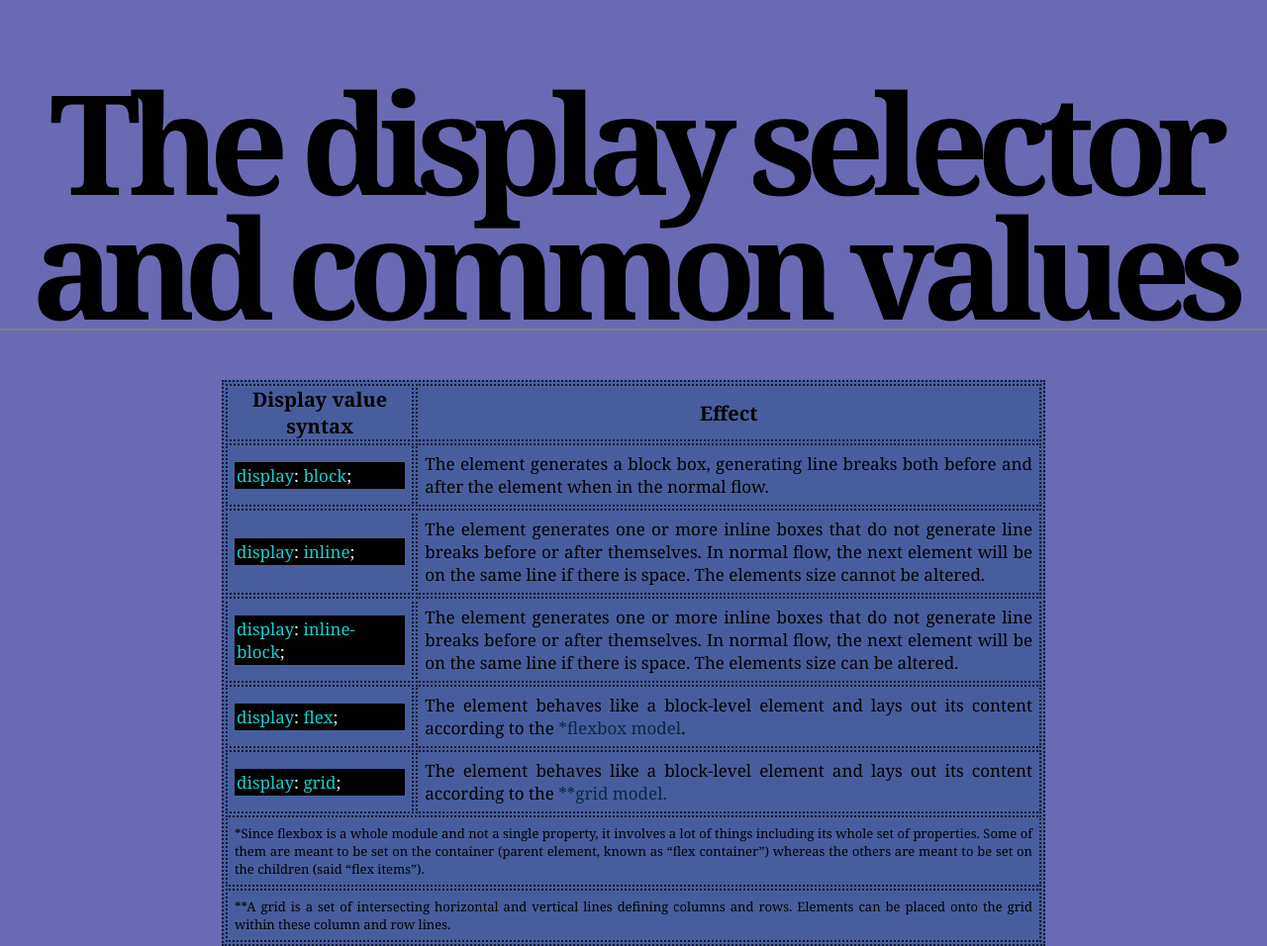
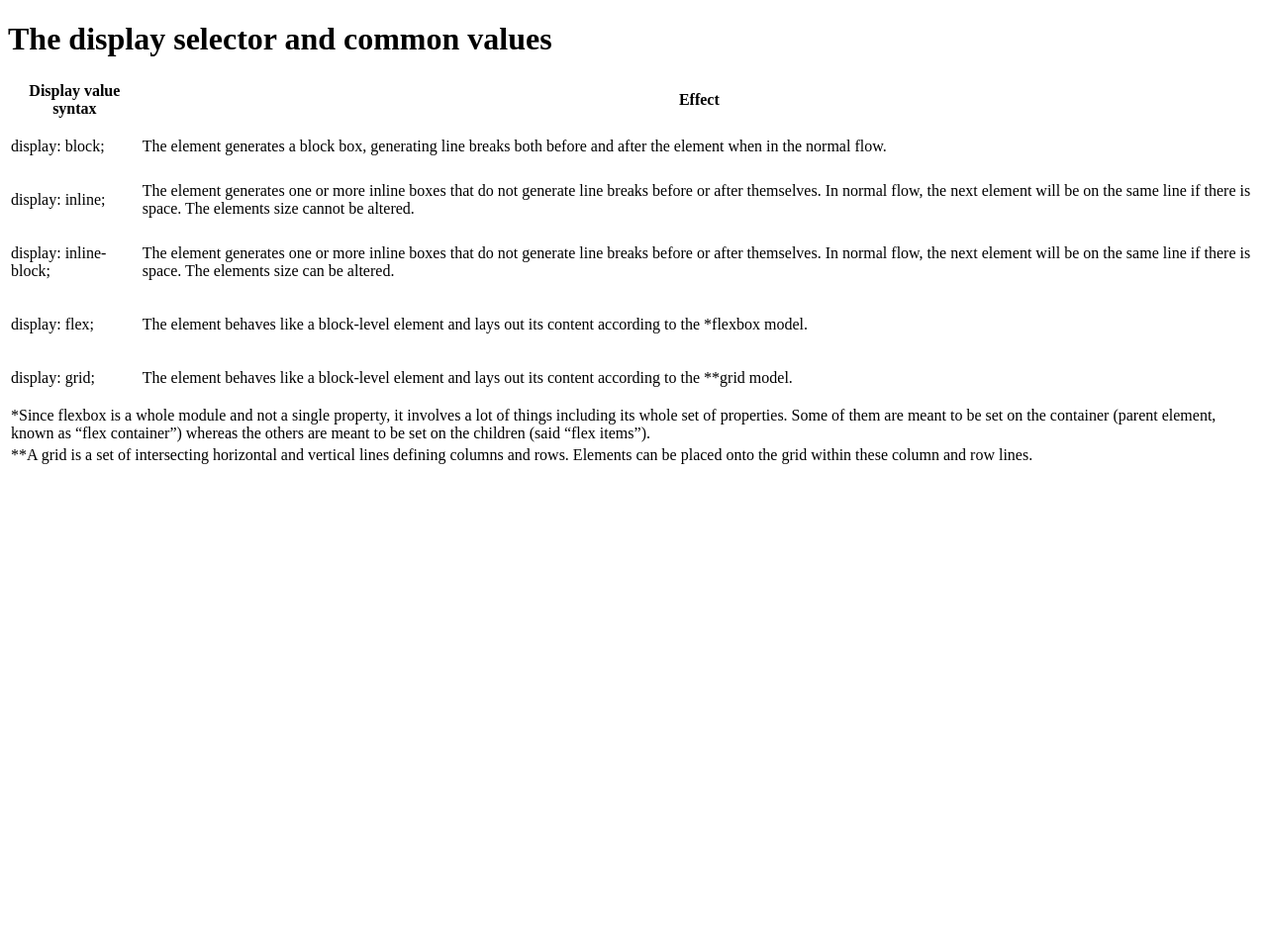
Before and after one commit to sitsae/sitsae.github.io, a plain HTML site: page cheatsheet/index.html in a window 1280 px wide. Shown: the whole page at 99% size. After the commit the page ends 800 px from the top, so only its background shows below. Drawn offline with Linux system fonts and the light colour scheme.

Commit message:
Update style.css
navbar and other changes

```diff
--- a/cheatsheet/style.css
+++ b/cheatsheet/style.css
@@ -1,81 +1,68 @@
-html * {
-    font-family: Georgia, serif;
-    padding: 0;
-    margin: 0 auto;
-    box-sizing: border-box;
-    position: relative;
+<!DOCTYPE html>
 
-}
+<head>
+    <link rel="stylesheet" href="style.css">
+</head>
 
-body {
-    background-color: rgba(44, 44, 149, 0.705);
-}
-header {
-    text-align: center;
-    margin-top: 80px;
-    border-bottom: 2px double gray;
-    line-height: 0.9;
-    font-size: 70px;
+<html>
 
+    <header>
+        <h1> The display selector and common values</h1>
+    </header>
 
-}
+    <body>
 
-h1 {
-    letter-spacing: -0.084em;
-}
+        <nav>
+            <h2 class="pages">Selectors <span id="bracket"> &#123</span></h2>
 
-table {
-    border: 2px dotted rgba(0, 0, 0, 0.7);
-    background-color: rgba(43, 85, 143, 0.557);
-    margin: 50px auto 300px auto;
-    max-width: 65%;
-    font-size: 17px;
+            <ul>
+                <li><a href="#">display<span>: ;</span></a></li>
+                <li><a href="positionsheet.html">position<span>: ;</span></a></li>
+            </ul>
+            <p id="bracket">&#125</p>
+        </nav>
 
-}
+        <table>
+            <thead>
+                <tr>
+                    <th>Display value syntax</th>
+                    <th>Effect</th>
+                </tr>
+            </thead>
+            <tbody>
+                <tr>
+                    <td class="syntax"><p>display<span>:</span> block<span>;</span></p></td>
+                    <td class="effect">The element generates a block box, generating line breaks both before and after the element when in the normal flow.</td>
+                </tr>
+                <tr>
+                    <td class="syntax"><p>display<span>:</span> inline<span>;</span></p></td>
+                    <td class="effect">The element generates one or more inline boxes that do not generate line breaks before or after themselves. In normal flow, the next element will be on the same line if there is space. The elements size <span class="cann">cannot</span> be altered.</td>
+                </tr>
+                <tr>
+                    <td class="syntax"><p>display<span>:</span> inline-block<span>;</span></p></td>
+                    <td class="effect">The element generates one or more inline boxes that do not generate line breaks before or after themselves. In normal flow, the next element will be on the same line if there is space. The elements size <span class="cann">can</span> be altered.</td>
+                </tr>
+                <tr>
+                    <td class="syntax"><p>display<span>:</span> flex<span>;</span></p></td>
+                    <td class="effect">The element behaves like a block-level element and lays out its content according to the <span class="star">*flexbox model</span>.</td>
+                </tr>
+                <tr>
+                    <td class="syntax"><p>display<span>:</span> grid<span>;</span></p></td>
+                    <td class="effect">The element behaves like a block-level element and lays out its content according to the <span class="star">**grid model.</span></td>
+                </tr>
+            </tbody>
 
-table * {
-    border: 2px dotted rgba(0, 0, 0, 0.7);
-}
+            <tfoot>
+                <tr>
+                <td colspan="2">*Since flexbox is a whole module and not a single property, it involves a lot of things including its whole set of properties. Some of them are meant to be set on the container (parent element, known as “flex container”) whereas the others are meant to be set on the children (said “flex items”).</td>
+                </tr>
+                <tr>
+                    <td colspan="2">**A grid is a set of intersecting horizontal and vertical lines defining columns and rows. Elements can be placed onto the grid within these column and row lines.</td>
+                </tr>
+            </tfoot>
 
-th {
-    font-size: 20px;
-}
+        </table>
 
-td {
-    padding: 7px;
-}
+    </body>
 
-
-.star {
-    border: none;
-}
-
-.cann {
-    border: none;
-}
-
-.syntax {
-    color: rgb(21, 207, 207);
-    min-width: 180px;
-
-}
-
-.syntax p {
-    background-color: black;
-}
-
-.syntax p span {
-    color: white;
-    border: none;
-}
-
-.effect, tfoot {
-    text-align: justify;
-}
-
-.star {
-color: rgb(4, 42, 67);
-}
-tfoot td {
-    font-size: 13px;
-}
+</html>
```
